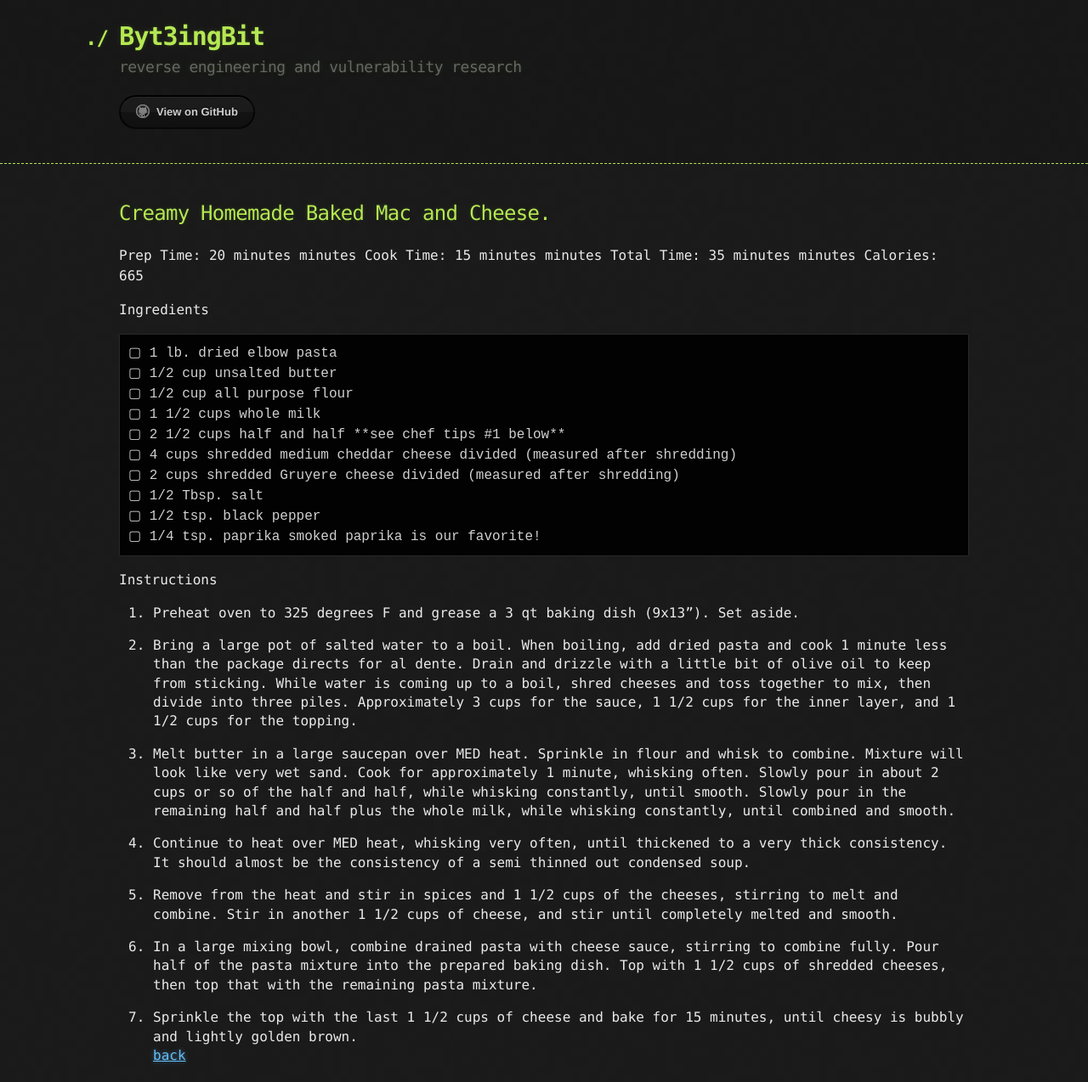
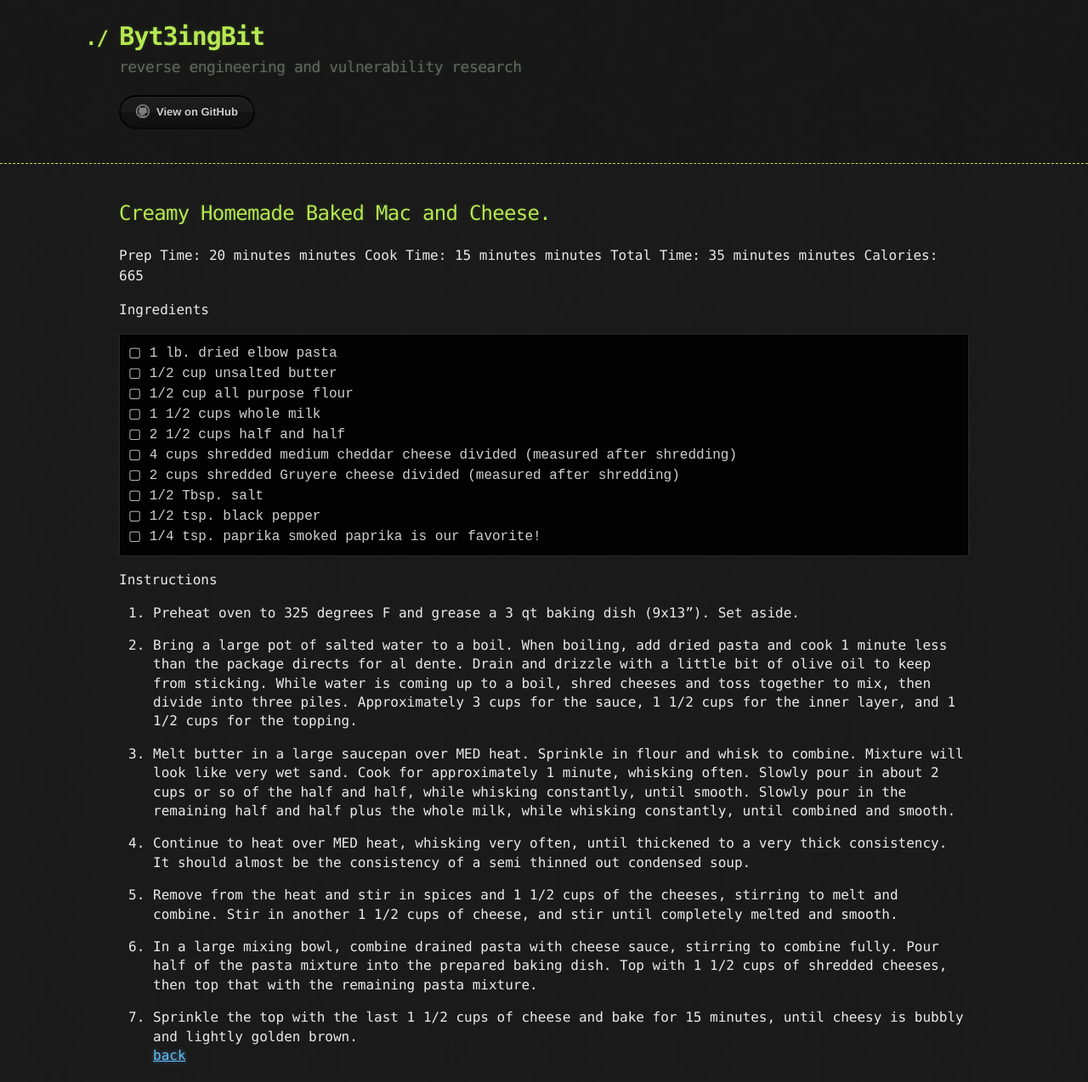
Before and after one commit to byt3ingbit/byt3ingbit.github.io, a Jekyll site: the page built from recipes/macncheese.md, in a window 1280 px wide. Shown: the whole page at 85% size. Built offline with Jekyll 4.4.1, drawn with Linux system fonts in a browser that asks for light colours; our own code applies the rules of GitHub Pages for plain Markdown files.

Commit message:
added macnchese

```diff
--- a/recipes/macncheese.md
+++ b/recipes/macncheese.md
@@ -15,7 +15,7 @@ Ingredients
     ▢ 1/2 cup unsalted butter
     ▢ 1/2 cup all purpose flour
     ▢ 1 1/2 cups whole milk
-    ▢ 2 1/2 cups half and half **see chef tips #1 below**
+    ▢ 2 1/2 cups half and half
     ▢ 4 cups shredded medium cheddar cheese divided (measured after shredding)
     ▢ 2 cups shredded Gruyere cheese divided (measured after shredding)
     ▢ 1/2 Tbsp. salt
```
Also changed, not shown: other parts of recipes/macncheese.md (+1 -1 lines).
